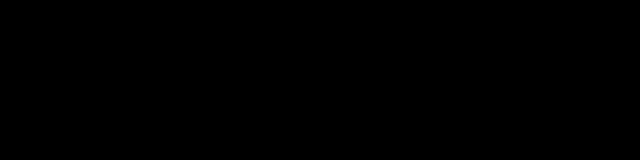
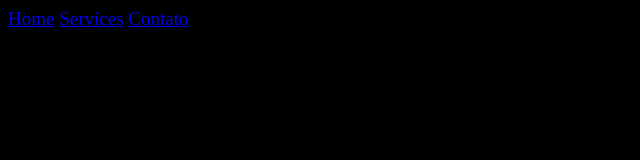
Before and after one commit to script301/template-site, a plain HTML site: page index.html in a window 1280 px wide. Shown: the whole page, without its empty margins (0-640 px from the left). Drawn offline with Linux system fonts and the light colour scheme.

Commit message:
primeiro comit

```diff
--- a/index.css
+++ b/index.css
@@ -2,4 +2,5 @@ body {
   color: white;
   background: black;
   font-size: 19px;
+  text-decoration-color: none;
 }
--- a/index.html
+++ b/index.html
@@ -14,6 +14,17 @@
   <!-- Custom Styles -->
 </head>
 <body>
+
+  <header>
+    <nav class="navegatio">
+
+      <a href="#">Home</a>
+      <a href="#">Services</a>
+      <a href="contact.html">Contato</a>
+
+    </nav>
+  </header>
+
   <script src="script.js"></script>
 </body>
 </html>
```
